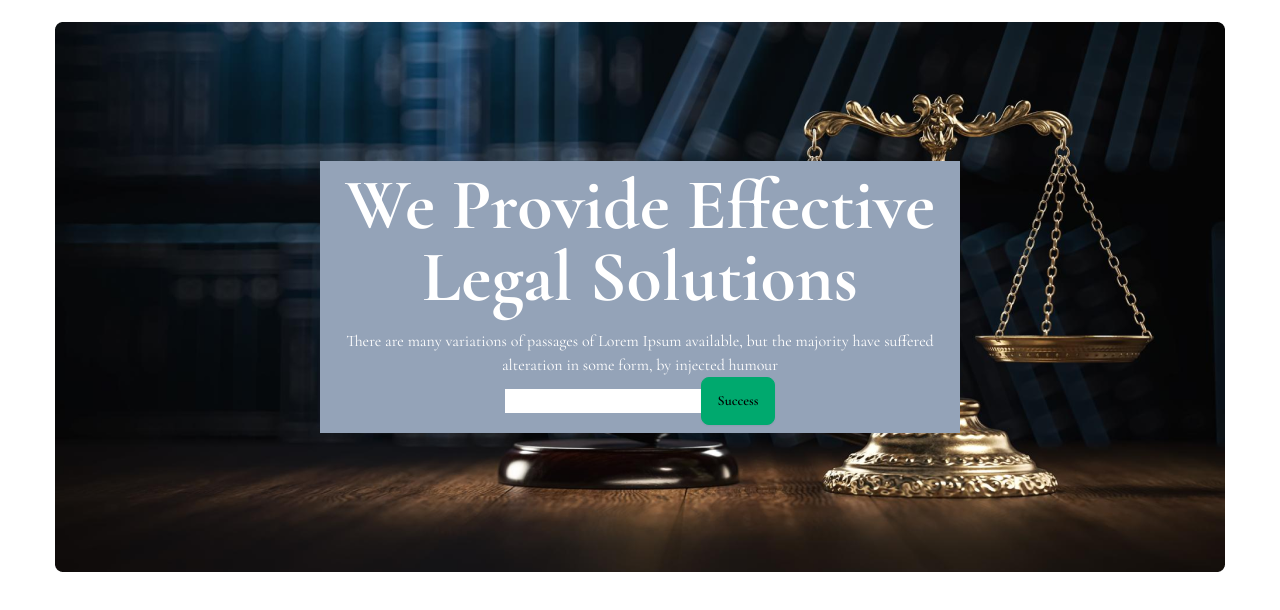
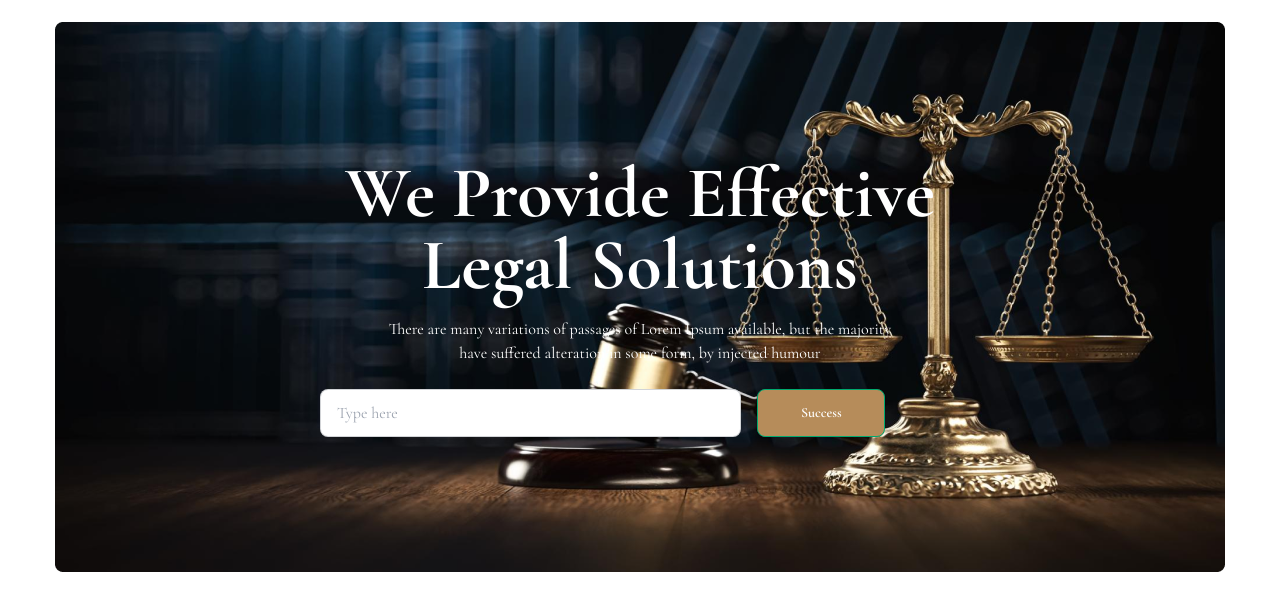
Before and after one commit to Suvobd100/legal-solution, a plain HTML site: page index.html in a window 1280 px wide. Shown: the part 70-680 px from the top of the page. Drawn offline with nearby package versions, Linux system fonts and the light colour scheme.

Commit message:
banner finish

```diff
--- a/index.html
+++ b/index.html
@@ -107,19 +107,21 @@
             <div class="relative">
                 <img src="./images/banner.png" alt="">
             </div>
-            <div class=" absolute w-2/4 bg-slate-400 text-body items-center py-2">
+            <div class=" absolute w-2/4 text-body items-center py-4">
                 <h1 class="text-7xl text-center font-bold">We Provide Effective <br>
                     Legal Solutions</h1>
-                    <p class="text-center mt-4">There are many variations of passages of Lorem Ipsum available, but the majority
+                    <p class="text-center mt-4 max-w-lg mx-auto">There are many variations of passages of Lorem Ipsum available, but the majority
                         have suffered alteration in some form, by injected humour
                     </p>
-                    <div class="flex justify-center items-center">
+                    <div class="grid grid-cols-1 lg:grid-cols-3 items-center gap-4 mt-6">
+                        <div class="lg:col-span-2">
+                            <input type="text" placeholder="Type here" class="input input-bordered w-full" />
+                        </div>
                         <div>
-                            <input type="text">
+                            <button class="btn btn-success text-body bg-primary w-32">Success</button>
                         </div>
-                        <div><button class="btn btn-success">Success</button></div>
+
                     </div>
-
             </div>
          </div>
         <!-- banner end -->
```
